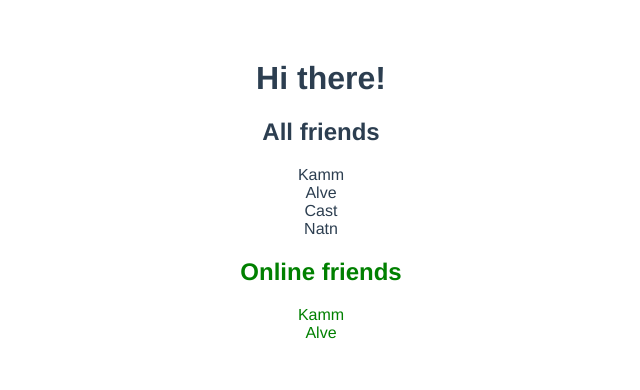
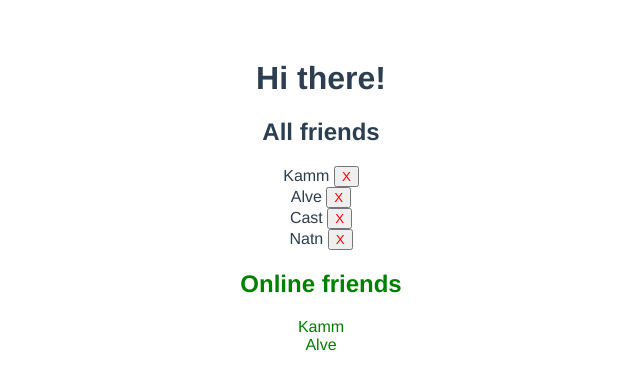
Before and after one commit to kammradt/udemy-vuejs-firebase, a Vue app in the folder basic-review-vue/: page / in a window 1280 px wide. Shown: the top 390 px of the page, without its empty margins (319-959 px from the left). Built offline with nearby package versions, Linux system fonts and the light colour scheme.

Commit message:
:sparkles: - Using this.()

```diff
--- a/basic-review-vue/src/App.vue
+++ b/basic-review-vue/src/App.vue
@@ -1,7 +1,7 @@
 <template>
   <div id="app">
     <h1>Hi there!</h1>
-    <AllFriends :friends="friends" />
+    <AllFriends @deletingFriend="deletingFriend" :friends="friends" />
     <OnlineFriends :friends="friends" />
   </div>
 </template>
@@ -24,6 +24,14 @@ export default {
         { name: 'Natn', online: false }
       ]
     }
+  },
+  methods: {
+    deletingFriend(payload) {
+      // this.friends.pop(payload.name)
+      this.friends = this.friends.filter(friend => {
+        return friend.name != payload.name
+      })
+    }
   }
 }
 </script>
--- a/basic-review-vue/src/components/AllFriends.vue
+++ b/basic-review-vue/src/components/AllFriends.vue
@@ -2,7 +2,7 @@
   <div>
       <h2>All friends</h2>
       <div v-for="friend in friends" :key="friend.name">
-        <span>{{ friend.name }}</span>
+        <span>{{ friend.name }} <button @click="unfriend(friend.name)">X</button></span>
       </div>
   </div>
 </template>
@@ -10,6 +10,17 @@
 <script>
 export default {
   name: 'AllFriends',
-  props: ['friends']
+  props: ['friends'],
+  methods: {
+    unfriend(name) {
+      this.$emit('deletingFriend', { name })
+    }
+  }
 }
 </script>
+
+<style>
+button {
+  color: red
+}
+</style>
```
